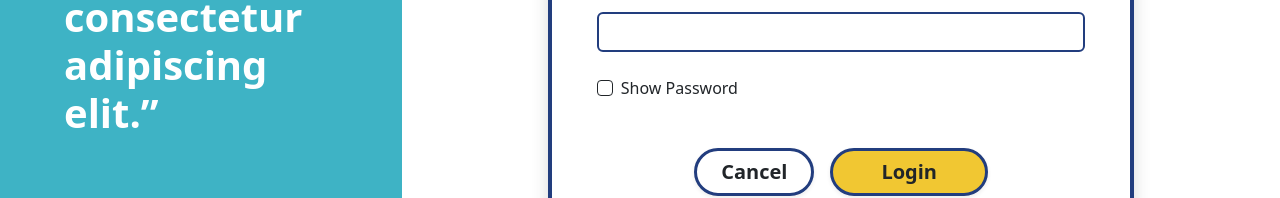
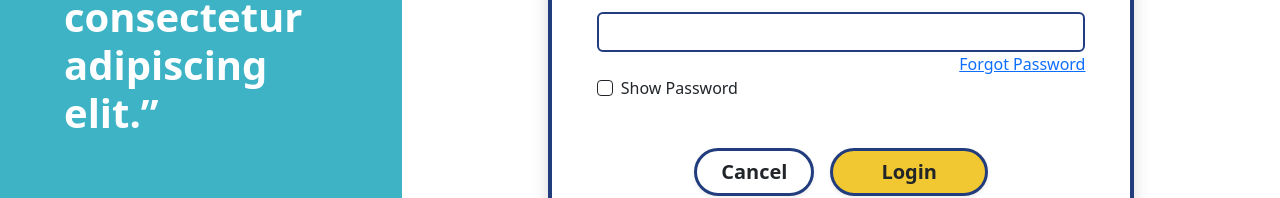
Before and after one commit to my-name-is-gabs/capstone-CS-frontend, a React (Vite) app: page /login in a window 1280 px wide. Shown: the part 419-617 px from the top of the page. Built offline with nearby package versions, Linux system fonts and the light colour scheme.

Commit message:
small changes

```diff
--- a/src/client/login/Login.jsx
+++ b/src/client/login/Login.jsx
@@ -61,6 +61,7 @@ const Login = () => {
                 required
               />
             </div>
+            <div className="d-flex justify-content-between">
               <div className="mt-4 mb-5">
                 <input
                   className="form-check-input border border-1 border-dark"
@@ -71,6 +72,8 @@ const Login = () => {
                 <label className="form-check-label ms-2" htmlFor="showPassord">
                   Show Password
                 </label>
+              </div>
+              <a href="#">Forgot Password</a>
             </div>
 
             <div className="d-flex justify-content-center gap-3">
--- a/src/context/AuthContext.jsx
+++ b/src/context/AuthContext.jsx
@@ -1,8 +1,7 @@
 /* eslint-disable react/prop-types */
 import { createContext, useState, useEffect } from "react";
 import axios from "../api/axios";
-// import jwt_decode from "jwt-decode"; //decrepit
-import { jwtDecode } from "jwt-decode";
+import jwt_decode from "jwt-decode"; //decrepit
 import { useNavigate } from "react-router-dom";
 
 const AuthContext = createContext();
@@ -17,7 +16,7 @@ export const AuthProvider = ({ children }) => {
   // handling login
   const [scholar, setScholar] = useState(() =>
     localStorage.getItem("access_token")
-      ? jwtDecode(localStorage.getItem("access_token"))
+      ? jwt_decode(localStorage.getItem("access_token"))
       : null
   );
   const [error, setError] = useState("");
@@ -53,7 +52,7 @@ export const AuthProvider = ({ children }) => {
       localStorage.setItem("access_token", res.data.access);
       localStorage.setItem("refresh_token", res.data.refresh);
 
-      setScholar(jwtDecode(res.data.access));
+      setScholar(jwt_decode(res.data.access));
       axios.defaults.headers["Authorization"] =
         "JWT " + localStorage.getItem("access_token");
 
```
Lines whose indentation alone changed are shown as unchanged.
